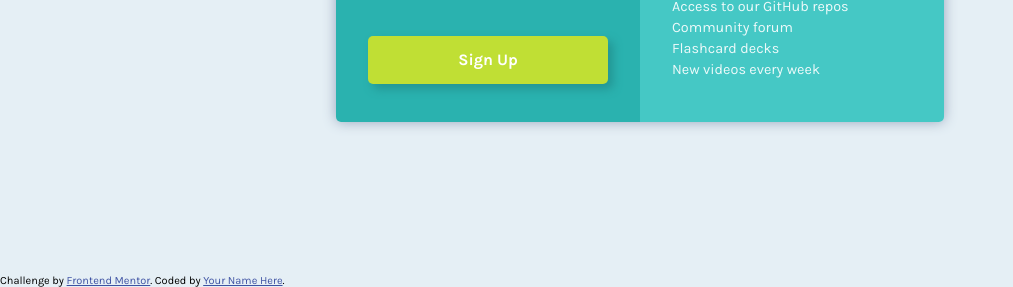
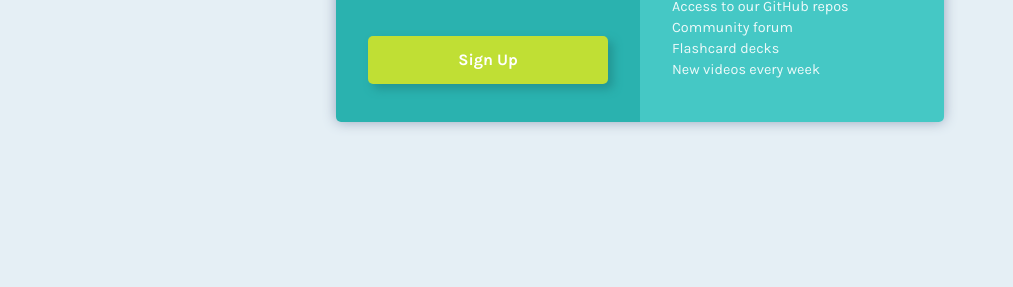
Before and after one commit to lus-felipe/Single-price-grid-component, a plain HTML site: page index.html in a window 1280 px wide. Shown: the part 513-800 px from the top of the page, without its empty margins (0-1013 px from the left). Drawn offline with Linux system fonts and the light colour scheme.

Commit message:
Corrigidos alguns pequenos bugs e removidos comentários

```diff
--- a/index.html
+++ b/index.html
@@ -25,9 +25,7 @@
       .attribution {
         font-size: 11px;
         text-align: center;
-        position: absolute;
-        bottom: 0;
-        /* display: none; */
+        display: none;
       }
       .attribution a {
         color: hsl(228, 45%, 44%);
--- a/styles/media-queries.css
+++ b/styles/media-queries.css
@@ -20,7 +20,3 @@ main {
 .component__text {
   line-height: 1.4rem;
 }
-
-.attribution {
-  padding: 0.2rem;
-}
--- a/styles/styles.css
+++ b/styles/styles.css
@@ -25,7 +25,7 @@ body {
   height: 100vh;
   width: 100vw;
   background-color: var(--light-gray);
-  overflow: hidden;
+  overflow-y: auto;
 }
 
 main {
```
